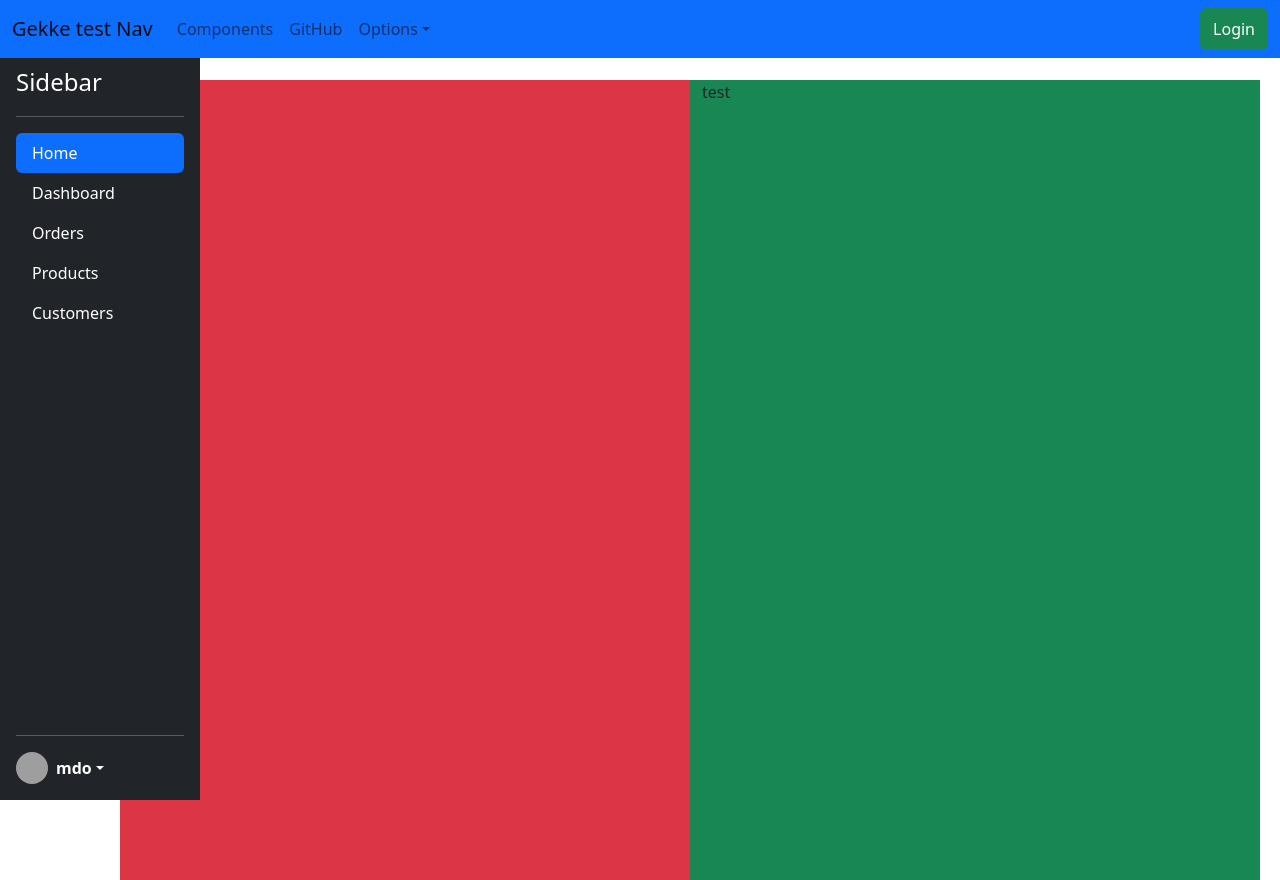
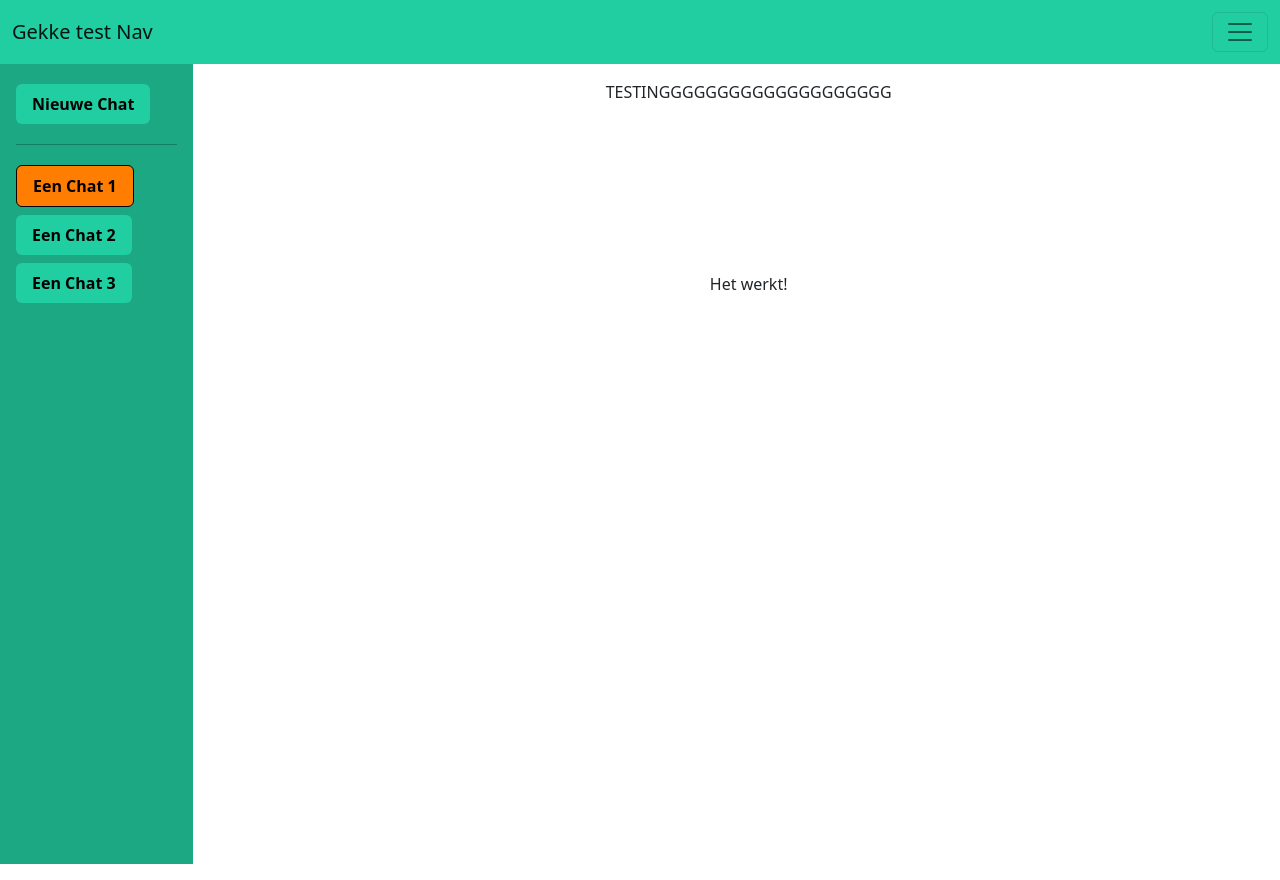
Before and after one commit to JorenSB/AccessibilityWebsiteProject, a React (Create React App) app in the folder ClientApp/: page / in a window 1280 px wide. Built offline with nearby package versions, Linux system fonts and the light colour scheme; grey boxes are pictures that could not be loaded.

Commit message:
Hallo push?

```diff
--- a/ClientApp/src/App.js
+++ b/ClientApp/src/App.js
@@ -1,23 +1,23 @@
 import React, { Component } from 'react';
 import { Route, Routes } from 'react-router-dom';
 import AppRoutes from './AppRoutes';
-import { Layout } from './components/Layout';
+import Layout from './components/layouts/BaseLayout';
 import './custom.css';
-import Login from './components/Login';
+//import Login from './components/Login';
 
 export default class App extends Component {
   static displayName = App.name;
 
   render() {
     return (
-      // <Layout>
+       <Layout>
         <Routes>
           {AppRoutes.map((route, index) => {
             const { element, ...rest } = route;
             return <Route key={index} {...rest} element={element} />;
           })}
         </Routes>
-      // </Layout>
+       </Layout>
     );
   }
 }
--- a/ClientApp/src/components/Home.js
+++ b/ClientApp/src/components/Home.js
@@ -1,12 +1,14 @@
 import React, { Component } from 'react';
-import Example from './layouts/BaseLayout'
+import Layout from './layouts/BaseLayout'
+
+
 
 export class Home extends Component {
   static displayName = Home.name;
 
   render() {
     return (
-      <Example/>
+        "Hallo, dit is een Test"
     );
   }
 }
--- a/ClientApp/src/components/layouts/BaseLayout.css
+++ b/ClientApp/src/components/layouts/BaseLayout.css
@@ -1,13 +1,48 @@
 /* Main Content stat onder de Top Nav */
-#contentRow{
-    padding-top: 80px;
+/* Important */
+#navBar {
+  background-color: #21CEA1;
+  height: 4rem;
+}
+
+
+
+@media screen and (max-width: 1399px) {
+  #nav-modal {
+    background-color: #1CA883;
   }
-  @media (max-width: 979px) {
-    #content {
-      padding-top: 0px;
-    }
-  }
+}
+
+.filler {
+  height: 4rem;
+}
+
+/* end */
+
+body {
+  overflow-x: hidden;
+}
 
 #sideBar {
-  padding-top: 4rem !important;
+  background-color: #1CA883;
+  height: 100vh;
+  max-height: 100vh;
 }
+
+#sideBar > *, .nav-link {
+  color: black;
+}
+
+/* Bootstrap Override */
+.nav-pills > li.nav-item > button.active{
+  background-color: #FF7D00;
+  color: black;
+  font-weight: bolder;
+  border: 1px solid black;
+}
+
+.nav-pills > li.nav-item > button {
+  background-color: #21CEA1;
+  font-weight: bolder;
+  color: black;
+}
--- a/ClientApp/src/components/layouts/BaseLayout.js
+++ b/ClientApp/src/components/layouts/BaseLayout.js
@@ -1,33 +1,38 @@
 import React from 'react';
-import PropTypes from 'prop-types';
 import Nav from './BaseNavbar'
 import SideBar from './ChatSideBar'
 import './BaseLayout.css'
 
 export default class BaseLayout extends React.Component {
-  constructor(props) {
-    super(props);
-  }
-
   render() {
     return (
-        <div id='main'>
-          <Nav />
+        <div id='container-fluid'>
           <div className='row'>
-            <div className='col-1' style={{width: '8%'}}>
+            <div className='col-12'>
+              <Nav />
+            </div>
+          </div>
+          <div className='row'>
+          <div className='container-fluid'>
+            {/* Nav height Filler */}
+            <div className='row filler'></div>
+            {/* End Nav Height Filler */}
+            <div className='row'>
+
               <SideBar />
-            </div>
-            <div id='contentRow'  className='col-11'>
-            <div id='content'>
-                  <div className='container'>
-                      <div className='row'>
-                          <div className='col-6 bg-danger' style={{height: '100vh'}}>test</div>
-                          <div className='col-6 bg-success' style={{height: '100vh'}}>test</div>
-                      </div>
-                  </div>
+
+              <div className='col-md-10 col-12'>
+                <div className='row p-3'>
+                    <div id='PageContent' className='col-12 text-center'>
+                      {this.props.children}
+                    </div>
+                </div>
+              </div>
+
             </div>
           </div>
           </div>
+
         </div>
     );
   }
--- a/ClientApp/src/components/layouts/BaseNavbar.js
+++ b/ClientApp/src/components/layouts/BaseNavbar.js
@@ -32,11 +32,11 @@ export default class BaseNavbar extends React.Component {
   }
   render() {
     return (
-    <div>
-      <Navbar color="primary" light expand="xl" fixed='top' container="fluid">
+    <header>
+      <Navbar id='navBar' light expand="xxl" fixed='top' container="fluid">
         <NavbarBrand href="/">Gekke test Nav</NavbarBrand>
         <NavbarToggler onClick={this.toggle} />
-        <Collapse isOpen={this.state.isOpen} navbar>
+        <Collapse id='nav-modal' className='text-center' isOpen={this.state.isOpen} navbar>
           <Nav className="me-auto" navbar>
             <NavItem>
               <NavLink href="/components/">Components</NavLink>
@@ -58,10 +58,10 @@ export default class BaseNavbar extends React.Component {
               </DropdownMenu>
             </UncontrolledDropdown>
           </Nav>
-          <NavbarText className='btn btn-success text-white' tag={Button} href="/">Login</NavbarText>
+          <NavbarText className='btn btn-danger text-white' tag={Button} href="/">Open Profile</NavbarText>
         </Collapse>
       </Navbar>
-    </div>
+    </header>
     );
   }
 }
--- a/ClientApp/src/components/layouts/ChatSideBar.js
+++ b/ClientApp/src/components/layouts/ChatSideBar.js
@@ -1,104 +1,42 @@
 import React from 'react';
-import {
-    Collapse,
-    Navbar,
-    NavbarToggler,
-    NavbarBrand,
-    Nav,
-    NavItem,
-    NavLink,
-    UncontrolledDropdown,
-    DropdownToggle,
-    DropdownMenu,
-    DropdownItem,
-    NavbarText,
-    Button,
-  } from 'reactstrap';
-import PropTypes from 'prop-types';
+//import $ from 'jquery';
+export default class ChatSideBar extends React.Component {
 
-export default class ChatSideBar extends React.Component {
-  constructor(props) {
-    super(props);
-  }
+
+
   render() {
     return (
-      <div id='sideBar' className="d-flex flex-column flex-shrink-0 p-3 text-white bg-dark fixed" style={{width: "200px", height: "100vh", position: "fixed"}}>
-        <a href="/" className="d-flex align-items-center mb-3 mb-md-0 me-md-auto text-white text-decoration-none">
-          <span className="fs-4">Sidebar</span>
-        </a>
-        <hr/>
-        <ul className="nav nav-pills flex-column mb-auto">
-          <li className="nav-item">
-            <a href="#" className="nav-link active" aria-current="page">
-              Home
-            </a>
+      <div className='d-none d-lg-block d-xl-block col-lg-2 col-0'>
+        <div id='sideBar' className="d-flex flex-column flex-shrink-0 p-3">
+        <ul className="listGroup nav nav-pills flex-column mb-auto ">
+          <li className="nav-item my-1">
+            <button className="nav-link text-center" aria-current="page">
+              Nieuwe Chat
+            </button>
           </li>
-          <li>
-            <a href="#" className="nav-link text-white">
-              Dashboard
-            </a>
+
+          <hr/>
+
+          <li className="listItem nav-item my-1">
+            <button className="nav-link text-center active" aria-current="page">
+              Een Chat 1
+            </button>
           </li>
-          <li>
-            <a href="#" className="nav-link text-white">
+          <li className="listItem nav-item my-1">
+            <button  className=" nav-link text-center">
+              Een Chat 2
+            </button>
+          </li >
+          <li className="listItem nav-item my-1">
+            <button  className=" nav-link text-center">
+              Een Chat 3
+            </button>
+          </li >
 
-              Orders
-            </a>
-          </li>
-          <li>
-            <a href="#" className="nav-link text-white">
 
-              Products
-            </a>
-          </li>
-          <li>
-            <a href="#" className="nav-link text-white">
-
-              Customers
-            </a>
-          </li>
         </ul>
-        <hr/>
-        {/* Profile */}
-        <div className="dropdown">
-          <a href="#" className="d-flex align-items-center text-white text-decoration-none dropdown-toggle" id="dropdownUser1" data-bs-toggle="dropdown" aria-expanded="false">
-            <img src="https://github.com/mdo.png" alt="" width="32" height="32" className="rounded-circle me-2"/>
-            <strong>mdo</strong>
-          </a>
-          <ul className="dropdown-menu dropdown-menu-dark text-small shadow" aria-labelledby="dropdownUser1">
-            <li><a className="dropdown-item" href="#">New project...</a></li>
-            <li><a className="dropdown-item" href="#">Settings</a></li>
-            <li><a className="dropdown-item" href="#">Profile</a></li>
-            <li><hr className="dropdown-divider"/></li>
-            <li><a className="dropdown-item" href="#">Sign out</a></li>
-          </ul>
-        </div>
       </div>
-      // <div className='chatBar' style={{width:'300px', height: '100%', }}>
-      //   <Navbar color="primary" light container="flex">
-      //     <NavbarBrand href="/">Gekke test Sidebar</NavbarBrand>
-      //         <Nav className="mb-auto" navbar>
-      //         <NavItem>
-      //             <NavLink href="/components/">Components</NavLink>
-      //         </NavItem>
-      //         <NavItem>
-      //             <NavLink href="https://github.com/reactstrap/reactstrap">
-      //             GitHub
-      //             </NavLink>
-      //         </NavItem>
-      //         <UncontrolledDropdown nav inNavbar>
-      //             <DropdownToggle nav caret>
-      //             Options
-      //             </DropdownToggle>
-      //             <DropdownMenu end>
-      //             <DropdownItem>Option 1</DropdownItem>
-      //             <DropdownItem>Option 2</DropdownItem>
-      //             <DropdownItem divider />
-      //             <DropdownItem>Reset</DropdownItem>
-      //             </DropdownMenu>
-      //         </UncontrolledDropdown>
-      //         </Nav>
-      //   </Navbar>
-      // </div>
+    </div>
     );
   }
 }
--- /dev/null
+++ b/ClientApp/src/components/layouts/Example.js
@@ -0,0 +1,15 @@
+import React from 'react';
+
+export default class Example2 extends React.Component {
+  render() {
+    return (
+        <div>
+            TESTINGGGGGGGGGGGGGGGGGGGG
+
+            <br/><br/><br/><br/><br/><br/><br/><br/>
+
+            Het werkt!
+        </div>
+    );
+  }
+}
```
Also changed, not shown: ClientApp/src/AppRoutes.js (+7 -3 lines).
